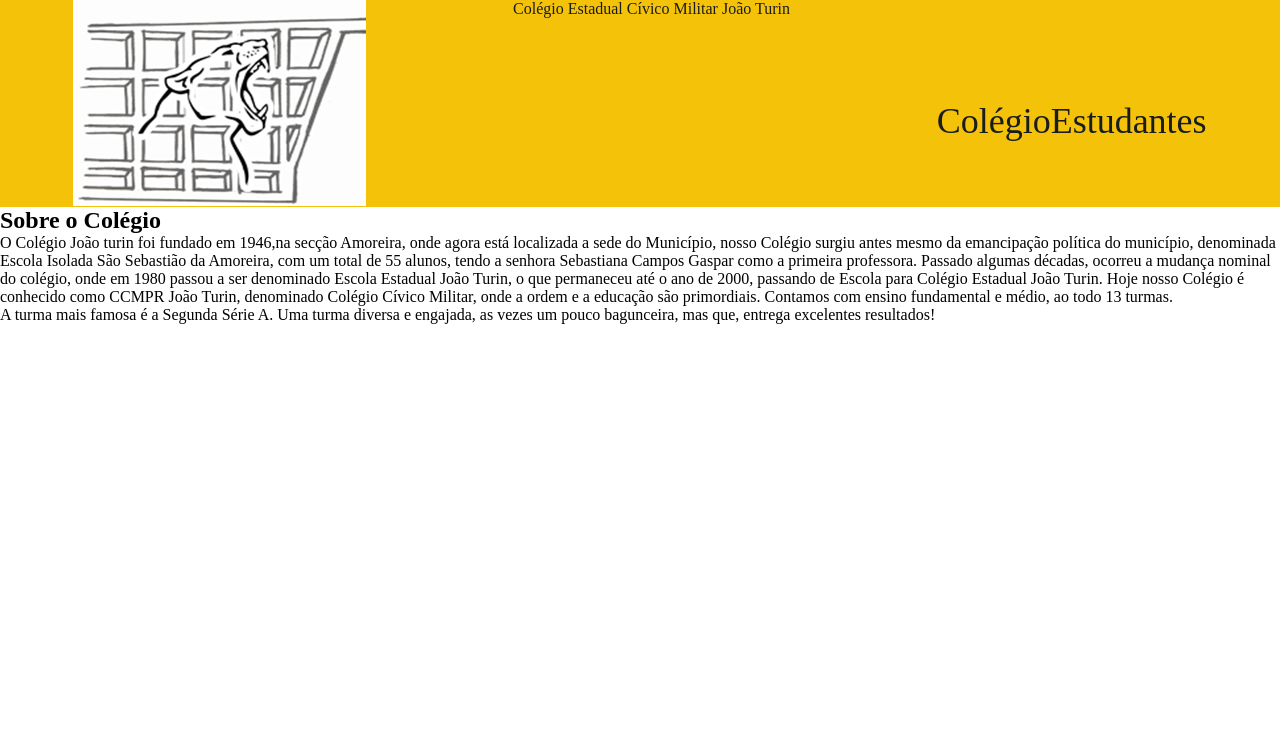
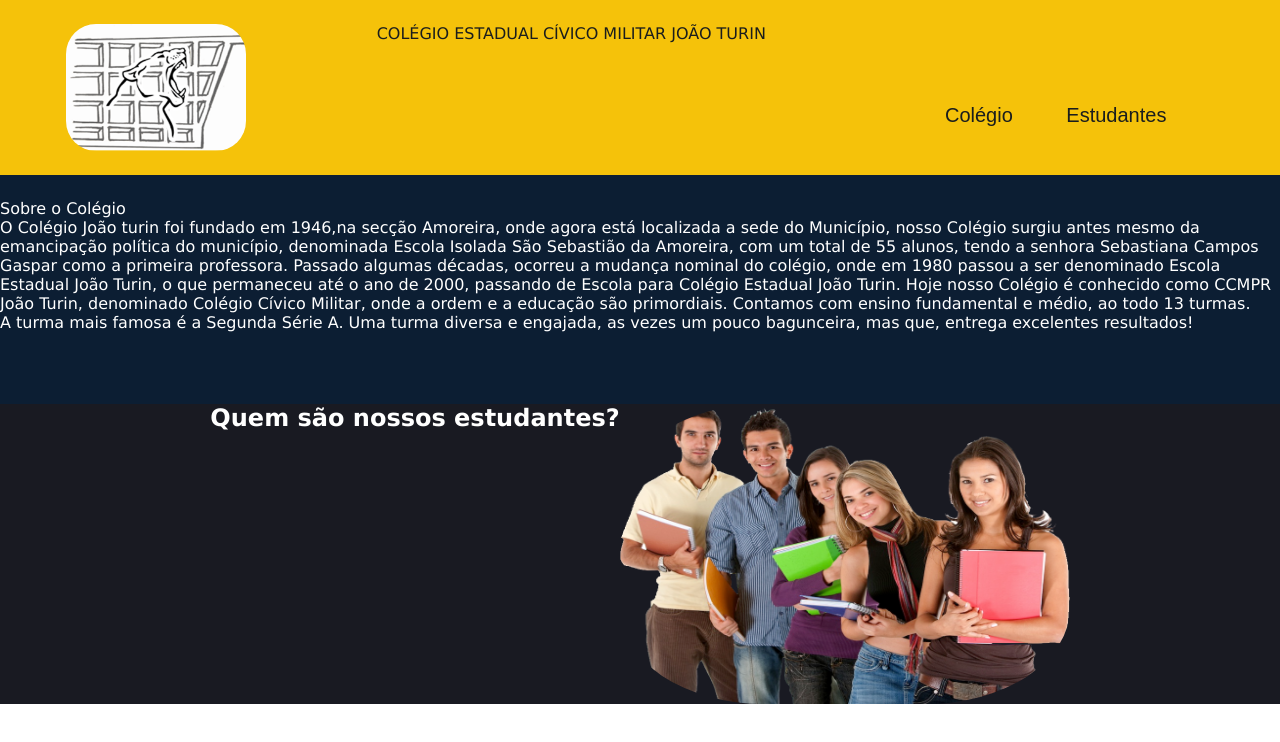
Before and after one commit to FlaviaMG/Turma-L, a plain HTML site: page index.html in a window 1280 px wide. Drawn offline with Linux system fonts and the light colour scheme.

Commit message:
Aula do dia 20/04/2023

```diff
--- a/index.html
+++ b/index.html
@@ -8,17 +8,18 @@
     <link rel="stylesheet" href="style.css"
 </head>
 <body>
-    <header class="cabeçalho">
-        <img class="cabeçalho logo" src="Logo João Turin.png" alt="Logo do Colégio João Turin"
-        <h1 class="cabeçalho-titulo">Colégio Estadual Cívico Militar João Turin</h1>
-        <ul class="cabeçalho lista">
-            <li class="cabeçalho-itens">Colégio</li>
-            <li class="cabeçalho-itens">Estudantes</li>
+    <header class="cabecalho">
+        <img class="cabecalho-logo" src="Logo João Turin.png" alt="Logo do Colégio João Turin"
+        <h1 class="cabecalho-titulo">COLÉGIO ESTADUAL CÍVICO MILITAR JOÃO TURIN</h1>
+        <ul class="cabecalho-lista-item">
+            <li class="cabecalho-lista-item">Colégio</li>
+            <li class="cabecalho-lista-item">Estudantes</li>
         </ul>
     </header>
     <section class="colégio">
-    <h2  class="colegio titulo"> Sobre o Colégio</h2>
-    <p class="escola-texto-um">
+        <div
+        <h2  class="colegio titulo"> Sobre o Colégio</h2>
+        <p class="escola-texto-um">
         O Colégio João turin foi fundado em 1946,na secção Amoreira, onde agora está
         localizada a sede do Município, nosso Colégio surgiu antes mesmo da emancipação
         política do município, denominada Escola Isolada São Sebastião da Amoreira, com
@@ -28,12 +29,17 @@
         o ano de 2000, passando de Escola para Colégio Estadual João Turin.
         Hoje nosso Colégio é conhecido como CCMPR João Turin, denominado Colégio Cívico
         Militar, onde a ordem e a educação são primordiais. Contamos com ensino fundamental
-        e médio, ao todo 13 turmas.
-    </p>
-    <p class="escola-texto-dois">
+        e médio, ao todo 13 turmas. </p>
+        <p class="escola-texto-dois">
         A turma mais famosa é a Segunda Série A. Uma turma diversa e engajada, as vezes
-        um pouco bagunceira, mas que, entrega excelentes resultados!
-    </p>
+        um pouco bagunceira, mas que, entrega excelentes resultados!</p>
+        <imag class="colégio" src="Logo CCM.png" alt="Logo do colegio">
+        </section>
+
+        <section class="galeria">
+            <h2 class="galeria-titulo">Quem são nossos estudantes?</h2>
+            <img class="galeria-foto" src="estudantes.png" alt="carinha"
+        </section>
 
 
 </body>
--- a/style.css
+++ b/style.css
@@ -3,26 +3,53 @@
     padding: 0;
 }
 
-.cabeçalho {
+body{
+    font-family: Verdana, Geneva, Tahoma, sans-serif;
+}
+.cabecalho {
     background-color: #F5C20A;
     color: #1A1D1D;
     display: flex;
     justify-content: space-around;
+    padding: 24px 0;
+}
+.cabecalho-logo {
+    width: 180px;
+    border-radius: 30px;
 }
 
-.cabeçalho-titulo{
+.cabecalho-titulo{
     padding: 30px 0;
     font-size: 44px;
     font-family: Arial, Helvetica, sans-serif;
 }
 
-.cabeçalho logo {
-    width: 25%;
-    height: 25%;
+.cabecalho-lista-item {
+display: inline-block;
+padding: 0 24px;
+margin-top: 40px;
+font-size: 20px;
+font-family: Arial, Helvetica, sans-serif;
 }
-
-.cabeçalho-itens {
-    font-size: 36px;
-display: inline-block;
-padding-top: 100px;
+.colegio-logo{
+    width: 70%;
 }
+.colégio{
+    background-color: #0C1E33;
+    color: white;
+    display:flex;
+    justify-content: center;
+    align-items: center;
+    padding: 24px 0;
+}
+.galeria{
+    background-color: #191A22;
+    color:white;
+    display: flex;
+    justify-content: center
+}
+.galeria-foto{
+    width: 450px;
+    border-radius: 32%;
+    height: 300px;
+}
```
Also changed, not shown: estudantes.png (added).
